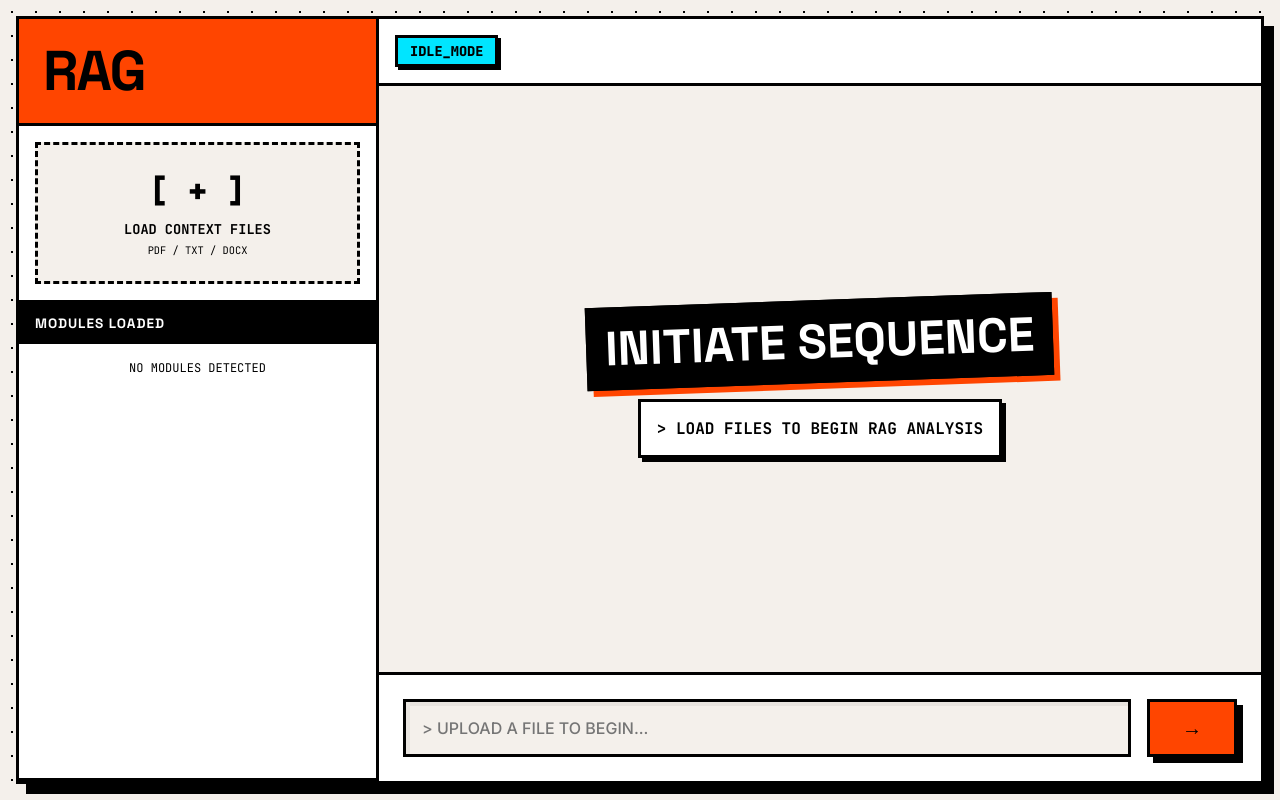
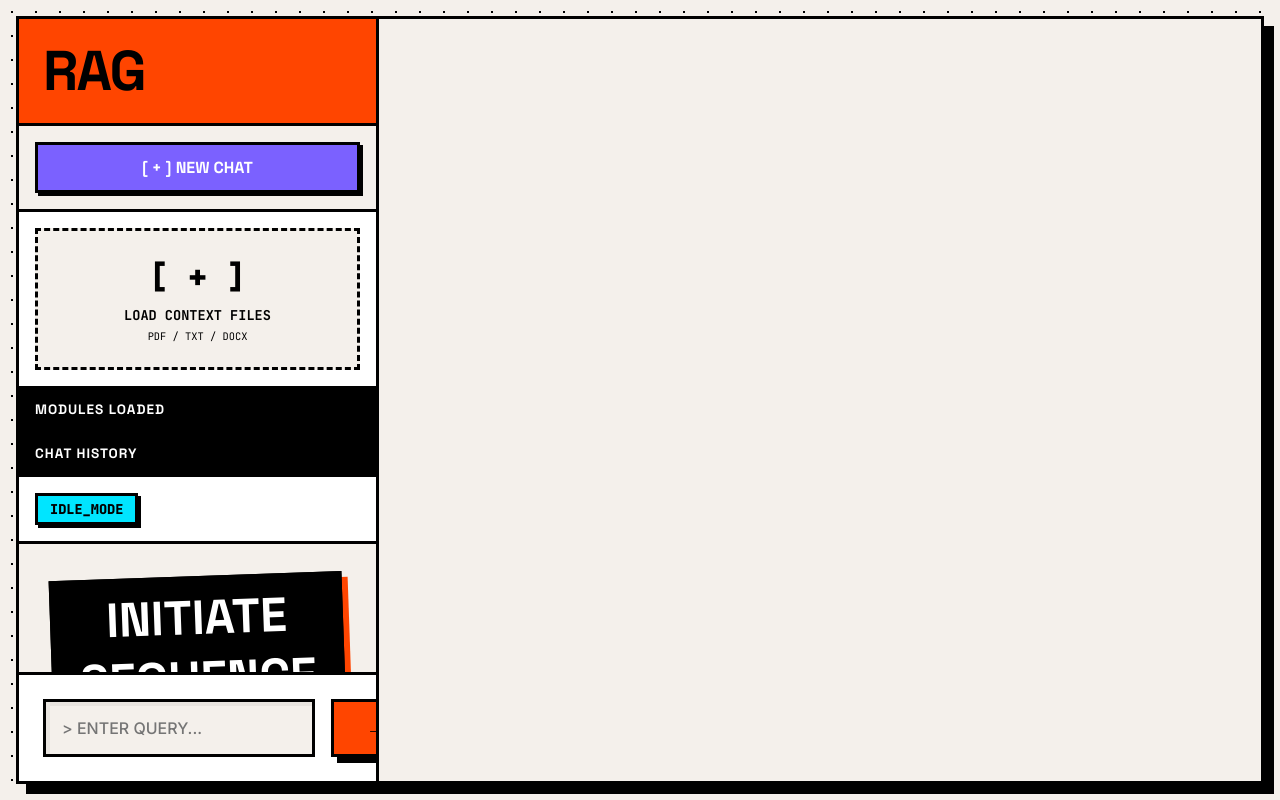
Before and after one commit to kathirm1323-ai/RAG-system, a Flask app: page / in a window 1280 px wide. Run offline with Flask 3, Linux system fonts and the light colour scheme; data that the repository does not hold is empty; some web fonts are replaced.

Commit message:
Fix isolated backend sessions and restore Brutalist Chat History UI

```diff
--- a/app.py
+++ b/app.py
@@ -135,18 +135,26 @@ class ChromaVectorDB:
 
 
 # =====================================================================
-# Global State (Unified Knowledge Base)
+# State (Unified Knowledge Base per Session)
 # =====================================================================
-class GlobalKnowledgeBase:
-    def __init__(self):
-        self.db = ChromaVectorDB(collection_name="global_knowledge")
+class SessionKnowledgeBase:
+    def __init__(self, session_id):
+        self.session_id = session_id
+        self.db = ChromaVectorDB(collection_name=f"session_{session_id}")
         self.history = []
         self.uploaded_files = [] # List of unique filenames
 
     def clear_history(self):
         self.history = []
 
-global_kb = GlobalKnowledgeBase()
+sessions = {}
+
+def get_session(session_id):
+    if not session_id:
+        session_id = "default"
+    if session_id not in sessions:
+        sessions[session_id] = SessionKnowledgeBase(session_id)
+    return sessions[session_id]
 
 
 # =====================================================================
@@ -295,7 +303,10 @@ Answer:"""
 @app.route('/upload', methods=['POST'])
 @app.route('/upload_multi', methods=['POST'])
 def upload_multi():
-    """Upload any number of files. All are added to the global knowledge base."""
+    """Upload any number of files to a specific session."""
+    session_id = request.form.get('session_id', 'default')
+    session = get_session(session_id)
+
     files = request.files.getlist('files')
 
     # Fallback if sent as 'file'
@@ -334,14 +345,14 @@ def upload_multi():
 
             chunks = split_text_into_chunks(text)
 
-            # Add to global KB
-            global_kb.db.add_chunks(chunks, source_file=filename)
+            # Add to session KB
+            session.db.add_chunks(chunks, source_file=filename)
             total_chunks_added += len(chunks)
             new_filenames.append(filename)
 
             # Track unique filenames
-            if filename not in global_kb.uploaded_files:
-                global_kb.uploaded_files.append(filename)
+            if filename not in session.uploaded_files:
+                session.uploaded_files.append(filename)
 
         # Clean up disk
         for p in saved_paths:
@@ -364,16 +375,18 @@ def ask():
     try:
         req = request.get_json()
         query = req.get('question')
+        session_id = req.get('session_id', 'default')
+        session = get_session(session_id)
 
         if not query:
             return jsonify({"error": "No question provided"}), 400
 
-        # Search global knowledge base
-        relevant_chunks = global_kb.db.search(query, top_k=5)
-        answer = generate_answer(query, relevant_chunks, global_kb.history)
+        # Search session knowledge base
+        relevant_chunks = session.db.search(query, top_k=5)
+        answer = generate_answer(query, relevant_chunks, session.history)
 
-        global_kb.history.append({"role": "user", "content": query})
-        global_kb.history.append({"role": "assistant", "content": answer})
+        session.history.append({"role": "user", "content": query})
+        session.history.append({"role": "assistant", "content": answer})
 
         # Include source info in response
         sources_used = list(set(chunk["source_file"] for chunk in relevant_chunks)) if relevant_chunks else []
@@ -387,17 +400,21 @@ def ask():
 
 @app.route('/history', methods=['GET'])
 def get_history():
-    return jsonify({"history": global_kb.history})
+    session_id = request.args.get('session_id', 'default')
+    session = get_session(session_id)
+    return jsonify({"history": session.history})
 
 
 @app.route('/delete_history_item', methods=['POST'])
 def delete_history_item():
     req = request.get_json()
     pair_index = req.get('pair_index')
+    session_id = req.get('session_id', 'default')
+    session = get_session(session_id)
 
     start_idx = pair_index * 2
-    if start_idx < len(global_kb.history) - 1:
-        del global_kb.history[start_idx:start_idx + 2]
+    if start_idx < len(session.history) - 1:
+        del session.history[start_idx:start_idx + 2]
         return jsonify({"status": "success"})
     else:
         return jsonify({"error": "Invalid index"}), 400
@@ -405,16 +422,21 @@ def delete_history_item():
 
 @app.route('/clear_history', methods=['POST'])
 def clear_history_route():
-    global_kb.clear_history()
+    req = request.get_json() or {}
+    session_id = req.get('session_id', 'default')
+    session = get_session(session_id)
+    session.clear_history()
     return jsonify({"status": "success"})
 
 
 @app.route('/status', methods=['GET'])
 def get_status():
+    session_id = request.args.get('session_id', 'default')
+    session = get_session(session_id)
     return jsonify({
-        "uploaded_files": global_kb.uploaded_files,
-        "history_count": len(global_kb.history) // 2,
-        "total_chunks": global_kb.db.get_chunk_count()
+        "uploaded_files": session.uploaded_files,
+        "history_count": len(session.history) // 2,
+        "total_chunks": session.db.get_chunk_count()
     })
 
 
--- a/templates/index.html
+++ b/templates/index.html
@@ -479,6 +479,12 @@
                 <h1>RAG</h1>
             </div>
 
+            <div style="padding: 1rem; border-bottom: var(--border-thick);">
+                <button id="new-chat-btn" class="brutal-btn" style="width: 100%; font-size: 1rem; padding: 0.75rem;">
+                    [ + ] NEW CHAT
+                </button>
+            </div>
+
             <div class="upload-wrapper">
                 <div class="upload-area" id="drop-zone" onclick="document.getElementById('file-input').click()">
                     <div class="upload-icon">[ + ]</div>
@@ -496,14 +502,12 @@
                 <div style="padding: 1rem; font-family: 'JetBrains Mono'; font-size: 0.75rem; text-align: center;">NO MODULES DETECTED</div>
             </div>
 
-            <div class="section-header" style="display: none;">
-                <span>Global Trace Log</span>
-                <button id="clear-btn" class="brutal-btn" style="font-size:0.65rem; padding: 2px 6px;">PURGE</button>
+            <div class="section-header">
+                <span>CHAT HISTORY</span>
             </div>
-            <div class="list-container" id="history-box" style="border-bottom:none; display: none;">
-                <div style="padding: 1rem; font-family: 'JetBrains Mono'; font-size: 0.75rem; text-align: center;">NO TRACES IN BUFFER</div>
+            <div class="list-container" id="chat-history-list" style="border-bottom: var(--border-thick); max-height: 250px;">
+                <div style="padding: 1rem; font-family: 'JetBrains Mono'; font-size: 0.75rem; text-align: center;">NO CHATS YET</div>
             </div>
-        </aside>
 
         <!-- Main Chat Workspace -->
         <main class="chat-area">
@@ -544,11 +548,12 @@
         const queryInput = document.getElementById('query-input');
         const sendBtn = document.getElementById('send-btn');
         const toast = document.getElementById('toast');
-        const historyBox = document.getElementById('history-box');
+        const chatHistoryList = document.getElementById('chat-history-list');
         const libraryBox = document.getElementById('library-box');
         const modeBadge = document.getElementById('mode-badge');
         const activeFilesBadge = document.getElementById('active-files-badge');
         const welcomeState = document.getElementById('welcome-state');
+        const newChatBtn = document.getElementById('new-chat-btn');
 
         let isReady = false;
         let interactionCount = 0;
@@ -632,66 +637,142 @@
                 }
             };
 
-            historyBox.insertBefore(div, historyBox.firstChild);
+        // --- Session Management ---
+        let chats = JSON.parse(localStorage.getItem('rag_chats')) || [];
+        let currentChatId = null;
+
+        function generateUUID() {
+            return 'xxxx-xxxx-4xxx-yxxx'.replace(/[xy]/g, function(c) {
+                var r = Math.random() * 16 | 0, v = c == 'x' ? r : (r & 0x3 | 0x8);
+                return v.toString(16);
+            });
         }
 
-        async function deleteHistoryItem(pairIndex, element) {
-            if (!confirm("PURGE THIS TRACE?")) return;
+        function saveChats() {
+            localStorage.setItem('rag_chats', JSON.stringify(chats));
+        }
 
-            try {
-                const response = await fetch(`/delete_history_item`, {
-                    method: 'POST',
-                    headers: {'Content-Type': 'application/json'},
-                    body: JSON.stringify({ pair_index: pairIndex })
-                });
-                if (response.ok) {
-                    element.style.display = 'none';
-                    setTimeout(() => { fetchHistory(); showToast("TRACE PURGED"); }, 100);
+        function getCurrentChat() {
+            return chats.find(c => c.id === currentChatId);
+        }
+
+        function renderChatHistoryList() {
+            chatHistoryList.innerHTML = '';
+            if (chats.length === 0) {
+                chatHistoryList.innerHTML = '<div style="padding: 1rem; font-family: \'JetBrains Mono\'; font-size: 0.75rem; text-align: center;">NO CHATS YET</div>';
+                return;
+            }
+
+            const sortedChats = [...chats].sort((a, b) => b.timestamp - a.timestamp);
+
+            sortedChats.forEach(chat => {
+                const div = document.createElement('div');
+                const isActive = (chat.id === currentChatId);
+                div.className = 'history-item';
+                if (isActive) {
+                    div.style.background = 'rgba(255, 69, 0, 0.1)';
+                    div.style.borderLeft = '4px solid var(--accent-orange)';
+                }
+
+                div.innerHTML = `
+                    <button class="delete-item-btn" title="Delete" onclick="event.stopPropagation(); deleteChat('${chat.id}')">X</button>
+                    <strong>${chat.title}</strong>
+                    <span style="font-size: 0.65rem; color: #666; font-family: 'JetBrains Mono';">${new Date(chat.timestamp).toLocaleTimeString([], {hour: '2-digit', minute:'2-digit'})}</span>
+                `;
+
+                div.onclick = () => switchChat(chat.id);
+                chatHistoryList.appendChild(div);
+            });
+        }
+
+        function createNewChat() {
+            let chatName = prompt("> ENTER CHAT NAME:", "NEW_SESSION");
+            if (chatName === null) return;
+            chatName = chatName.trim() || "NEW_SESSION";
+
+            currentChatId = generateUUID();
+            let newChat = {
+                id: currentChatId,
+                title: chatName,
+                timestamp: Date.now()
+            };
+            chats.push(newChat);
+            saveChats();
+
+            chatBox.innerHTML = '';
+            if (welcomeState) {
+                welcomeState.style.display = 'flex';
+                chatBox.appendChild(welcomeState);
+            }
+            globalUploadedFiles = [];
+            isReady = false;
+            updateModeBadge();
+            renderModulesLoaded();
+            renderChatHistoryList();
+            queryInput.value = '';
+            queryInput.focus();
+        }
+
+        async function switchChat(chatId) {
+            currentChatId = chatId;
+            chatBox.innerHTML = '';
+            globalUploadedFiles = [];
+            isReady = false;
+            renderChatHistoryList();
+
+            await updateStatus();
+            await fetchHistory();
+        }
+
+        async function deleteChat(chatId) {
+            if (!confirm("PURGE THIS CHAT SESSION?")) return;
+            chats = chats.filter(c => c.id !== chatId);
+            saveChats();
+
+            // Optionally clear history on backend as well
+            fetch(API_BASE_URL + '/clear_history', {
+                method: 'POST',
+                headers: {'Content-Type': 'application/json'},
+                body: JSON.stringify({ session_id: chatId })
+            }).catch(e => console.log(e));
+
+            if (currentChatId === chatId) {
+                if (chats.length > 0) {
+                    const sorted = [...chats].sort((a, b) => b.timestamp - a.timestamp);
+                    switchChat(sorted[0].id);
                 } else {
-                    showToast("PURGE FAILED", true);
+                    createNewChat();
                 }
-            } catch (e) {
-                showToast("NETWORK ERROR", true);
+            } else {
+                renderChatHistoryList();
             }
         }
 
+        newChatBtn.addEventListener('click', createNewChat);
+
         async function fetchHistory() {
             try {
-                const response = await fetch('/history');
+                const response = await fetch(`${API_BASE_URL}/history?session_id=${currentChatId}`);
                 const data = await response.json();
                 if (data.history) {
-                    historyBox.innerHTML = '';
                     chatBox.innerHTML = '';
 
                     if (data.history.length > 0) hideWelcome();
+                    else if (welcomeState) {
+                        welcomeState.style.display = 'flex';
+                        chatBox.appendChild(welcomeState);
+                    }
 
-                    interactionCount = 0;
                     for (let i = 0; i < data.history.length; i += 2) {
                         if (data.history[i] && data.history[i+1]) {
-                            const pairIndex = interactionCount++;
                             const userText = data.history[i].content;
                             const aiText = data.history[i+1].content;
 
-                            appendHistoryItem(userText, aiText, pairIndex);
-                            appendMessage('user', userText, `msg-pair-${pairIndex}`);
+                            appendMessage('user', userText);
                             appendMessage('ai', aiText);
                         }
                     }
-                    if (data.history.length === 0) {
-                        historyBox.innerHTML = '<div style="padding: 1rem; font-family: \'JetBrains Mono\'; font-size: 0.75rem; text-align: center;">NO TRACES IN BUFFER</div>';
-                        if (globalUploadedFiles.length > 0) {
-                            const sysMsg = document.createElement('div');
-                            sysMsg.className = 'mono-font';
-                            sysMsg.style = 'align-self: center; background: var(--black); color: var(--white); padding: 4px 12px; font-size: 0.75rem; border: var(--border-thick); box-shadow: 4px 4px 0px var(--accent-purple);';
-                            sysMsg.textContent = `GLOBAL BUFFER READY`;
-                            chatBox.appendChild(sysMsg);
-                        } else {
-                            if (welcomeState) {
-                                welcomeState.style.display = 'flex';
-                                chatBox.appendChild(welcomeState);
-                            }
-                        }
-                    } else {
+                    if (data.history.length > 0) {
                         setTimeout(() => chatBox.scrollTop = chatBox.scrollHeight, 100);
                     }
                 }
@@ -700,27 +781,30 @@
             }
         }
 
+
+        function renderModulesLoaded() {
+            libraryBox.innerHTML = '';
+            if (globalUploadedFiles.length > 0) {
+                globalUploadedFiles.forEach(filename => {
+                    const div = document.createElement('div');
+                    div.className = 'library-item';
+                    div.innerHTML = `<span>📄</span><span>${filename}</span>`;
+                    libraryBox.appendChild(div);
+                });
+            } else {
+                libraryBox.innerHTML = '<div style="padding: 1rem; font-family: \'JetBrains Mono\'; font-size: 0.75rem; text-align: center;">NO MODULES DETECTED</div>';
+            }
+        }
+
         async function updateStatus() {
             try {
-                const response = await fetch('/status');
+                const response = await fetch(`${API_BASE_URL}/status?session_id=${currentChatId}`);
                 const data = await response.json();
-                libraryBox.innerHTML = '';
 
                 globalUploadedFiles = data.uploaded_files || [];
+                isReady = globalUploadedFiles.length > 0;
 
-                if (globalUploadedFiles.length > 0) {
-                    isReady = true;
-                    globalUploadedFiles.forEach(filename => {
-                        const div = document.createElement('div');
-                        div.className = 'library-item';
-                        div.innerHTML = `<span>📄</span><span>${filename}</span>`;
-                        libraryBox.appendChild(div);
-                    });
-                } else {
-                    isReady = false;
-                    libraryBox.innerHTML = '<div style="padding: 1rem; font-family: \'JetBrains Mono\'; font-size: 0.75rem; text-align: center;">NO MODULES DETECTED</div>';
-                }
-
+                renderModulesLoaded();
                 updateModeBadge();
             } catch (e) {
                 console.log("Status update failed", e);
@@ -758,12 +842,21 @@
             try {
                 const formData = new FormData();
                 files.forEach(file => formData.append('files', file));
+                formData.append('session_id', currentChatId);
 
-                const response = await fetch('/upload_multi', { method: 'POST', body: formData });
+                const response = await fetch(API_BASE_URL + '/upload_multi', { method: 'POST', body: formData });
                 const data = await response.json();
 
                 if (response.ok) {
                     showToast("INGESTION COMPLETE");
+
+                    const chat = getCurrentChat();
+                    if (chat) {
+                        chat.timestamp = Date.now();
+                        saveChats();
+                        renderChatHistoryList();
+                    }
+
                     await updateStatus();
                 } else {
                     showToast(data.error || "INGESTION FAILED", true);
@@ -787,8 +880,7 @@
                 return;
             }
 
-            const pairIndex = interactionCount++;
-            appendMessage('user', text, `msg-pair-${pairIndex}`);
+            appendMessage('user', text);
             queryInput.value = '';
 
             const thinkingDiv = document.createElement('div');
@@ -799,10 +891,10 @@
             chatBox.scrollTop = chatBox.scrollHeight;
 
             try {
-                const response = await fetch('/ask', {
+                const response = await fetch(API_BASE_URL + '/ask', {
                     method: 'POST',
                     headers: {'Content-Type': 'application/json'},
-                    body: JSON.stringify({ question: text })
+                    body: JSON.stringify({ question: text, session_id: sessionId })
                 });
                 const data = await response.json();
 
@@ -811,7 +903,16 @@
 
                 if (response.ok) {
                     appendMessage('ai', data.answer, null, data.sources || null);
-                    appendHistoryItem(text, data.answer, pairIndex);
+
+                    const chat = getCurrentChat();
+                    if (chat) {
+                        if (chat.title === "NEW_SESSION") {
+                            chat.title = text.substring(0, 30) + (text.length > 30 ? "..." : "");
+                        }
+                        chat.timestamp = Date.now();
+                        saveChats();
+                        renderChatHistoryList();
+                    }
                 } else {
                     appendMessage('ai', "ERR: " + (data.error || "GENERATION FAILED"));
                 }
@@ -829,7 +930,11 @@
         if (clearBtn) {
             clearBtn.addEventListener('click', async () => {
                 try {
-                    await fetch('/clear_history', { method: 'POST' });
+                    await fetch(API_BASE_URL + '/clear_history', {
+                        method: 'POST',
+                        headers: {'Content-Type': 'application/json'},
+                        body: JSON.stringify({ session_id: sessionId })
+                    });
                     historyBox.innerHTML = '<div style="padding: 1rem; font-family: \'JetBrains Mono\'; font-size: 0.75rem; text-align: center;">TRACE PURGED</div>';
                     interactionCount = 0;
                     chatBox.innerHTML = '';
@@ -846,11 +951,11 @@
 
         // Initialize
         window.addEventListener('load', async () => {
-            try {
-                await updateStatus();
-                await fetchHistory();
-            } catch (e) {
-                console.log("Status check failed", e);
+            if (chats.length > 0) {
+                const sorted = [...chats].sort((a, b) => b.timestamp - a.timestamp);
+                await switchChat(sorted[0].id);
+            } else {
+                createNewChat();
             }
         });
     </script>
```
